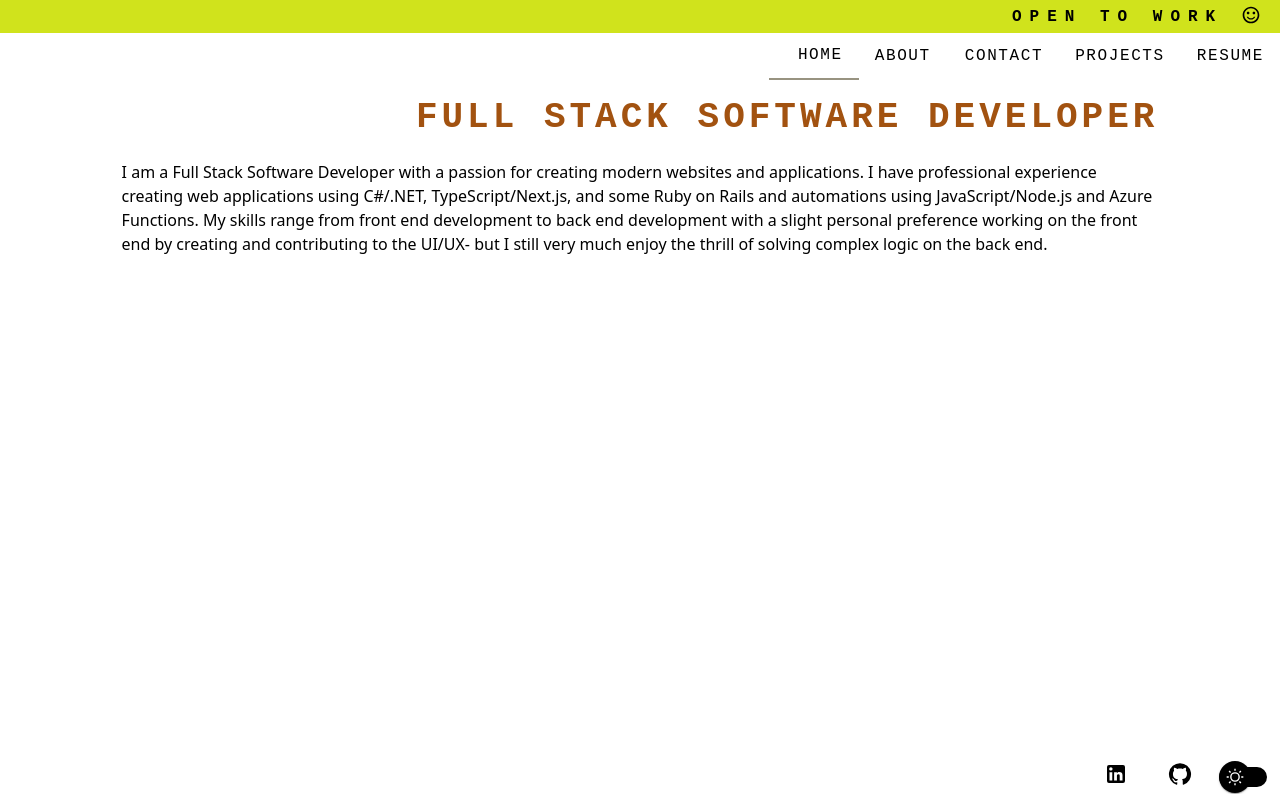
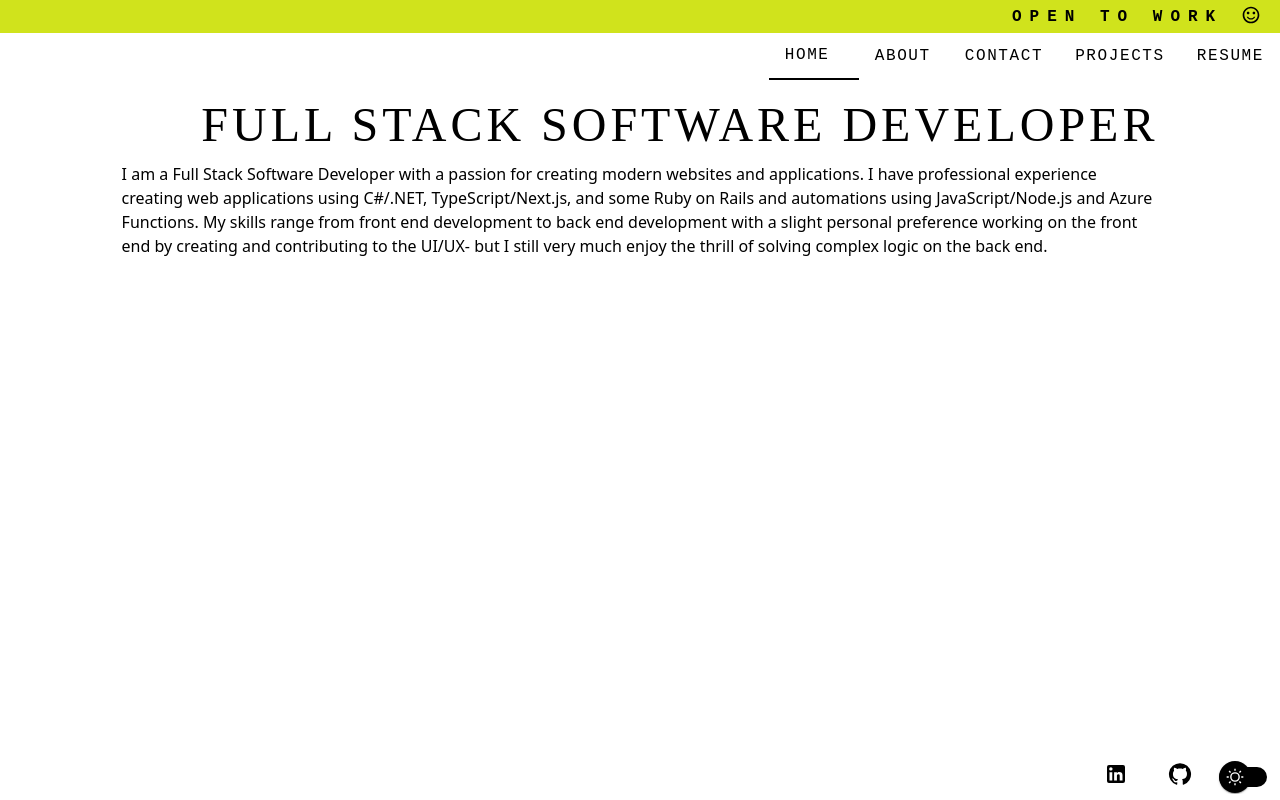
Before and after one commit to laurenmilesdev/portfolio, a Next.js app: page / in a window 1280 px wide. Built offline with nearby package versions, Linux system fonts and the light colour scheme; a web font is replaced by a local one.

Commit message:
Updated global styling

```diff
--- a/src/styles/globals.css
+++ b/src/styles/globals.css
@@ -144,22 +144,17 @@ hr {
 
 h1,
 h3 {
-  color: var(--primary);
-  font-family: monospace;
-  font-weight: 600;
-  margin-bottom: 2%;
+  font-family: 'Monofett';
   text-transform: uppercase;
-  font-weight: bold;
+  letter-spacing: 0.25rem;
 }
 
 h1 {
   font-size: 6rem;
-  letter-spacing: 1rem;
 }
 
 h3 {
-  font-size: 2.25rem;
-  letter-spacing: 0.25rem;
+  font-size: 3rem;
 }
 
 ul {
@@ -210,8 +205,7 @@ ul {
 /* Selected navigation tabs */
 .nav-tab.MuiTab-root.Mui-selected {
   color: var(--font-color);
-  align-items: end;
-  border-bottom: 2px solid var(--secondary);
+  border-bottom: 2px solid var(--font-color);
 }
 
 /* Selected help tabs */
```
